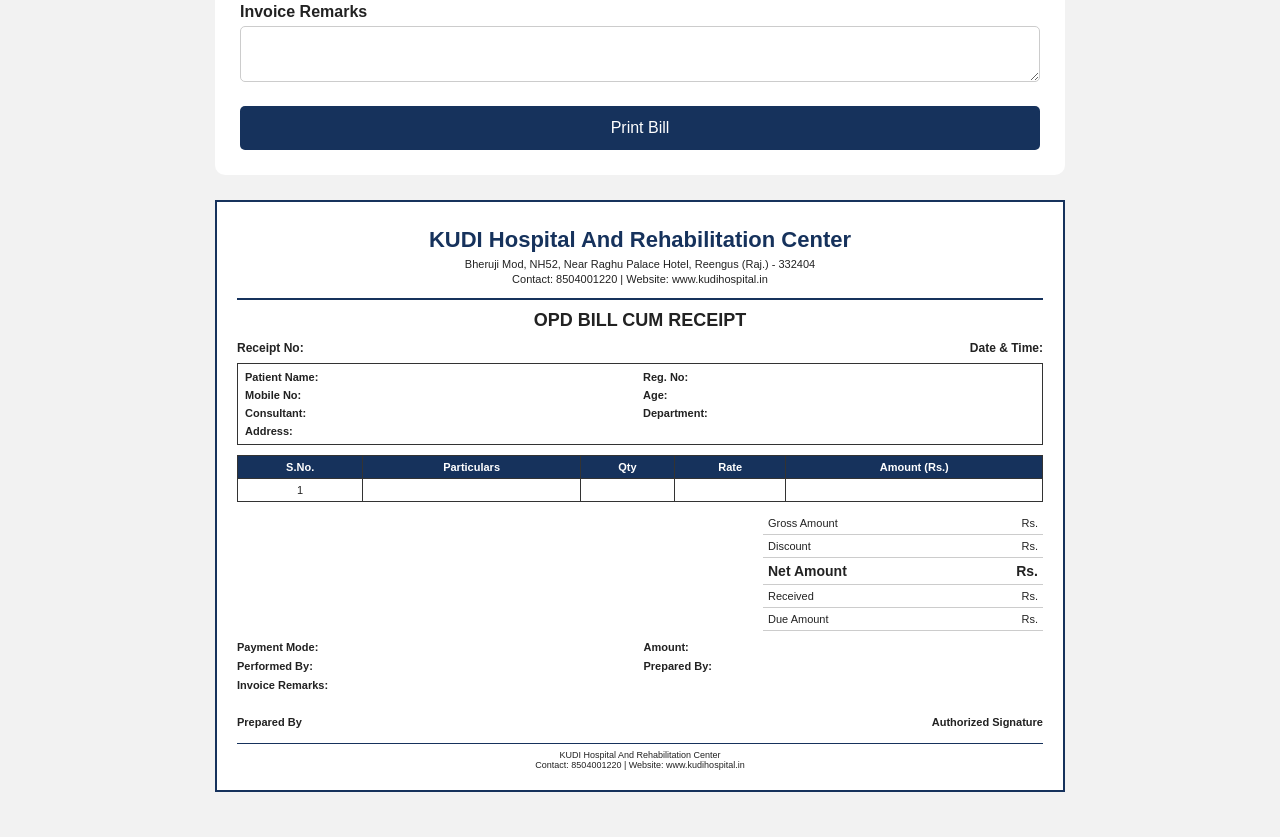
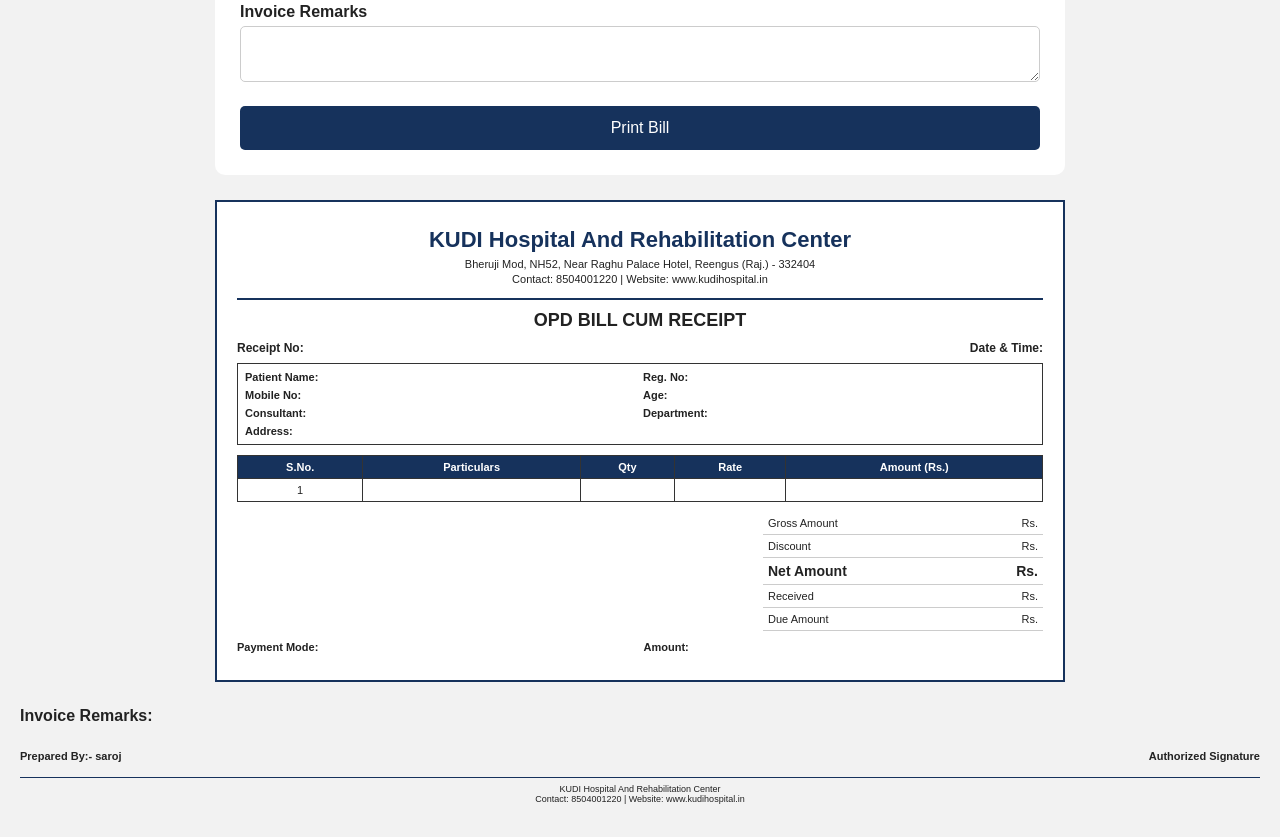
Before and after one commit to kudihospital/billing.html, a plain HTML site: page index.html in a window 1280 px wide. Shown: the part 806-1643 px from the top of the page. Drawn offline with Linux system fonts and the light colour scheme.

Commit message:
Remove redundant sections from index.html
Removed unnecessary 'Performed By' and 'Prepared By' sections from the HTML.

```diff
--- a/index.html
+++ b/index.html
@@ -580,18 +580,9 @@ OPD BILL CUM RECEIPT
 </div>
 
 
-<div>
-
-<strong>Performed By:</strong>
-
 <span id="printPerformedBy"></span>
 
 </div>
-
-
-<div>
-
-<strong>Prepared By:</strong>
 
 <span id="printPreparedBy"></span>
 
@@ -615,7 +606,7 @@ OPD BILL CUM RECEIPT
 <div class="signature-section">
 
 <div>
-<strong>Prepared By</strong>
+<strong>Prepared By:- saroj</strong>
 </div>
 
 <div>
```
